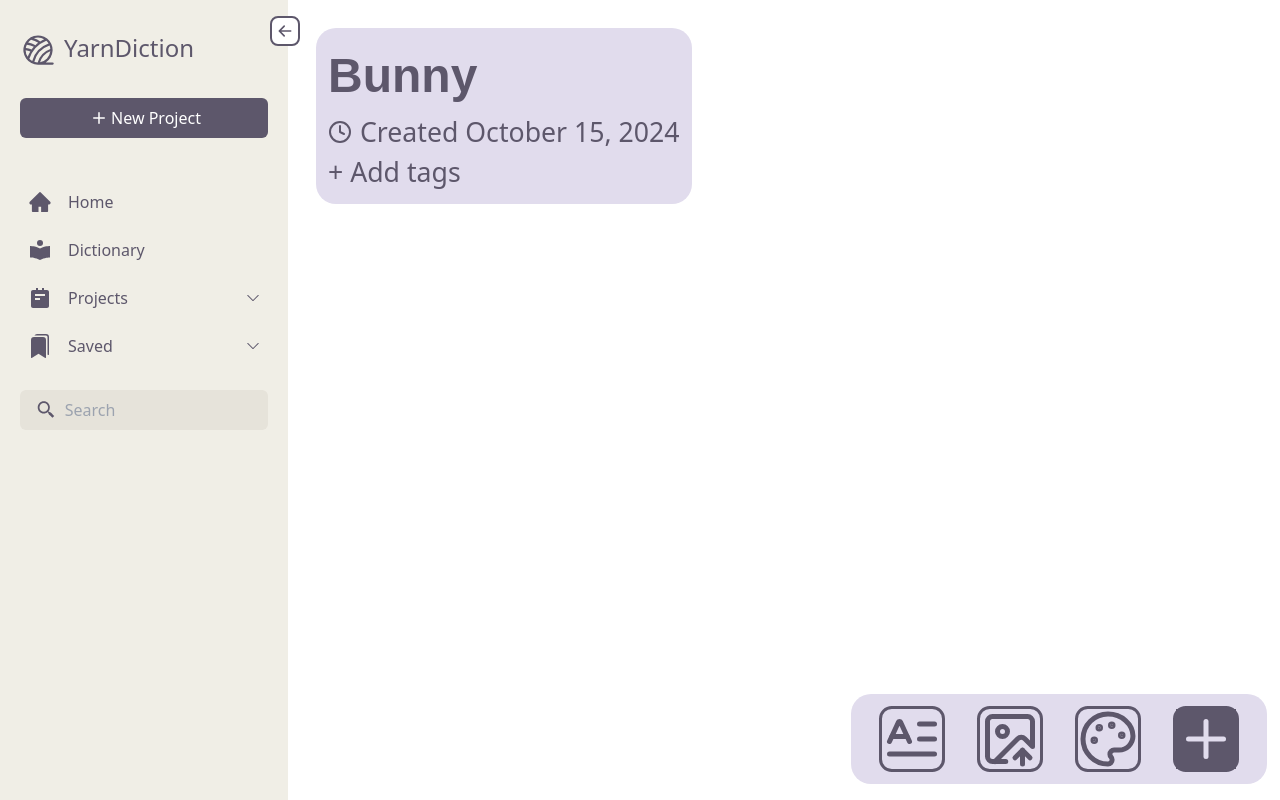
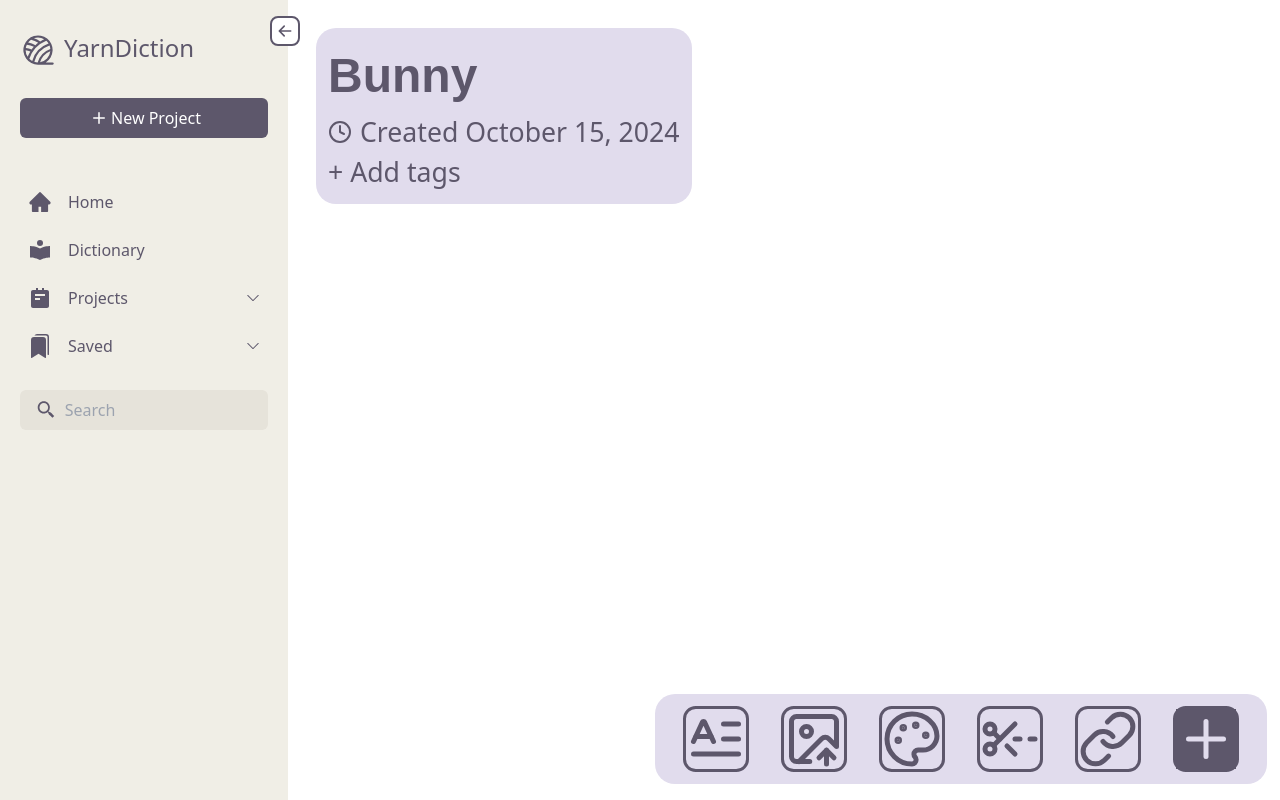
Before and after one commit to kyrdo/cis5120-a05, a React (Vite) app: page /newproj in a window 1280 px wide. Both pictures are taken after a click on the button 1206 px from the left and 739 px from the top of the page. Built offline with nearby package versions, Linux system fonts and the light colour scheme.

Commit message:
Re-added two block upload options

```diff
--- a/src/components/UploadBlock.tsx
+++ b/src/components/UploadBlock.tsx
@@ -1,4 +1,4 @@
-import { ImageUp, Plus, LetterText, Palette } from 'lucide-react';
+import { ImageUp, LetterText, Palette, ScissorsLineDashed, Link } from 'lucide-react';
 import TextBlock from "./TextBlock.tsx";
 import ImageBlock from "./ImageBlock.tsx";
 import PaletteBlock from "./PaletteBlock.tsx";
@@ -44,6 +44,8 @@ const UploadBlock = ({ addComponent }): JSX.Element => {
             <button className="inspo-button" onClick={() => handleButtonClick('Text')}><LetterText size={iconSize}/></button>
             <button className="inspo-button" onClick={() => handleButtonClick('Image')}><ImageUp size={iconSize}/></button>
             <button className="inspo-button" onClick={() => handleButtonClick('Palette')}><Palette size={iconSize}/></button>
+            <button className="inspo-button" onClick={() => handleButtonClick('Pattern')}><ScissorsLineDashed size={iconSize}/></button>
+            <button className="inspo-button" onClick={() => handleButtonClick('Link')}><Link size={iconSize}/></button>
           </ToggleVisibility>
       </div>
 
```
